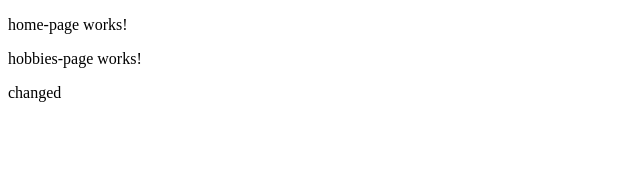
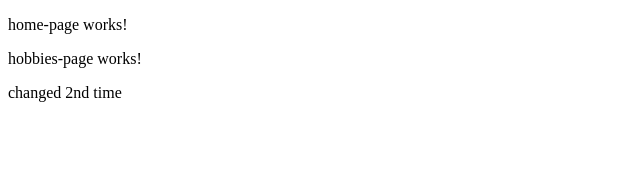
Before and after one commit to AlbertWilliamsW/albert-biodata-app, an Angular app: page / in a window 1280 px wide. Shown: the top 174 px of the page, without its empty margins (0-640 px from the left). Built offline with nearby package versions, Linux system fonts and the light colour scheme.

Commit message:
changed string again

```diff
--- a/src/app/app.component.html
+++ b/src/app/app.component.html
@@ -336,4 +336,4 @@
 <!-- <router-outlet /> -->
 <app-home-page></app-home-page>
 <app-hobbies-page></app-hobbies-page>
-<div>changed</div>
+<div>changed 2nd time</div>
```
